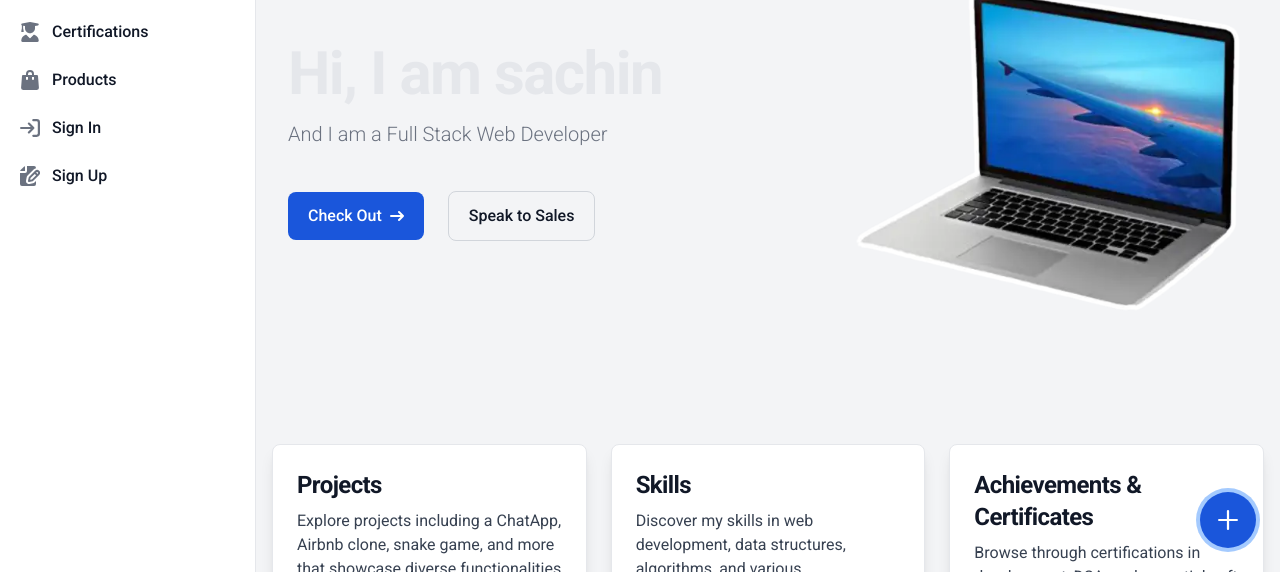
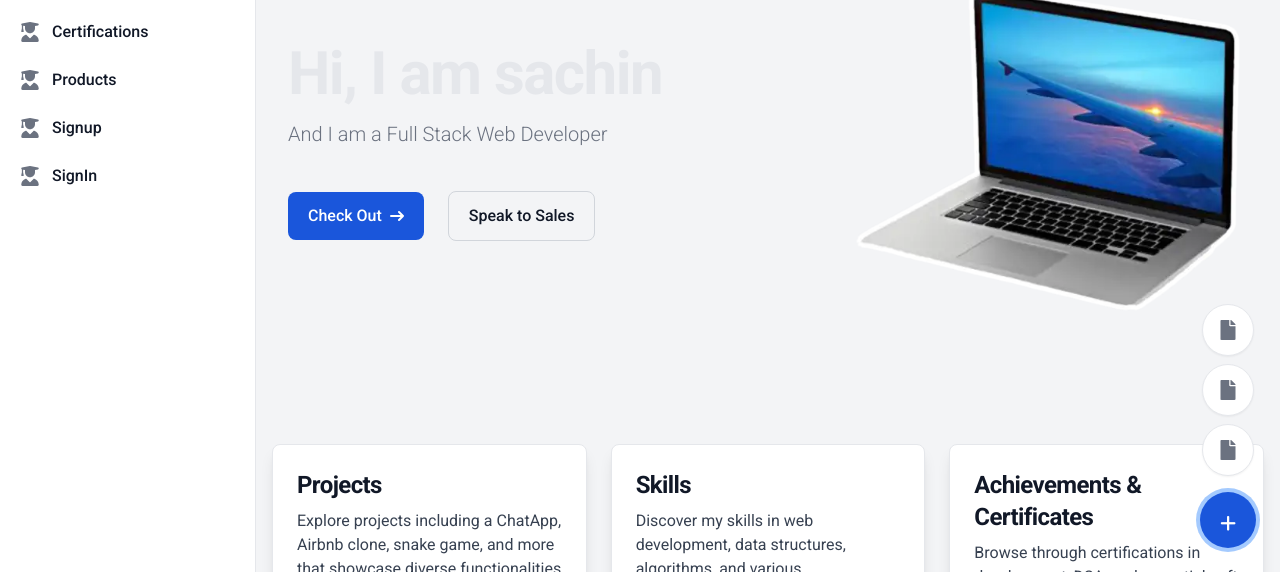
Before and after one commit to sachinkashi21/protfolio, a React (Vite) app: page / in a window 1280 px wide. Both pictures are taken after a click on the button "Open actions menu". Shown: the part 228-800 px from the top of the page. Built offline with nearby package versions, Linux system fonts and the light colour scheme.

Commit message:
added states for open-close windows

```diff
--- a/src/Layouts/Layout1.jsx
+++ b/src/Layouts/Layout1.jsx
@@ -1,21 +1,37 @@
-import React from 'react'
+import React, { useState } from 'react'
 import Navbar from '../components/Navbar'
 import Speeddial from '../components/Speeddial'
 import Footer from '../components/Footer'
 import Sidebar from '../components/Sidebar'
 import { Outlet } from 'react-router-dom';
 
-const Layout1 = ({children}) => {
+const Layout1 = () => {
+  const [isDrawerOpen, SetIsDrawerOpen] = useState(true);
+
+  let toggleDrawer = () => {
+    SetIsDrawerOpen(!isDrawerOpen);
+  }
   return (
     <>
-      <Navbar></Navbar>
-      <Sidebar></Sidebar>
+      <Navbar isDrawerOpen={isDrawerOpen} toggleDrawer={toggleDrawer}></Navbar>
+      <Sidebar isDrawerOpen={isDrawerOpen}></Sidebar>
       <div className="p-4 sm:ml-64 bg-gray-100 dark:bg-gray-900 text-gray-200">
-      <Outlet />
-        <Speeddial style={{ zIndex: 100 }} />
-        <Footer className="dark:bg-gray-800" />
+        <div
+          style={{
+            opacity:
+              window.matchMedia('(max-width: 640px)').matches && isDrawerOpen // Small screen check
+                ? 0.25
+                : 1,
+            transition: 'opacity 0.3s ease'
+          }}
+        >
+          <Outlet />
+          <Speeddial style={{ zIndex: 10 }} />
+          <Footer className="dark:bg-gray-800" />
+        </div>
       </div>
     </>
+
   )
 }
 
--- a/src/components/Sidebar.jsx
+++ b/src/components/Sidebar.jsx
@@ -1,68 +1,66 @@
 import React from 'react'
 import { useNavigate } from 'react-router-dom';
 import { FaHouse, FaUserGraduate, FaDatabase } from "react-icons/fa6";
-import {FaCode} from "react-icons/fa"
+import { FaCode } from "react-icons/fa"
 
-const Sidebar = () => {
+const Sidebar = ({ isDrawerOpen }) => {
    const navigate = useNavigate();
+   console.log(isDrawerOpen);
    return (
-    <aside id="logo-sidebar" className="fixed top-0 left-0 z-40 w-64 h-screen pt-20 transition-transform -translate-x-full bg-white border-r border-gray-200 sm:translate-x-0 dark:bg-gray-800 dark:border-gray-700" aria-label="Sidebar">
+      <aside id="logo-sidebar" className={`fixed top-0 left-0 z-40 h-screen pt-20 transition-transform ${isDrawerOpen
+            ? 'w-64 sm:translate-x-0'
+            : 'w-0 sm:translate-x-0 sm:w-64'
+         } bg-white border-r border-gray-200 sm:translate-x-0 dark:bg-gray-800 dark:border-gray-700`}>
+         {isDrawerOpen ?
             <div className="h-full px-3 pb-4 pt-4 overflow-y-auto bg-white dark:bg-gray-800">
                <ul className="space-y-2 font-medium">
                   <li>
-                  <div onClick={()=>navigate("/")} className="flex items-center p-2 text-gray-900 rounded-lg dark:text-white hover:bg-gray-100 dark:hover:bg-gray-700 group">
-                     <FaHouse className="w-5 h-5 text-gray-500 transition duration-75 dark:text-gray-400 group-hover:text-gray-900 dark:group-hover:text-white"  aria-hidden="true"    />
-                     <span className="ms-3">Home</span>
+                     <div onClick={() => navigate("/")} className="flex items-center p-2 text-gray-900 rounded-lg dark:text-white hover:bg-gray-100 dark:hover:bg-gray-700 group">
+                        <FaHouse className="w-5 h-5 text-gray-500 transition duration-75 dark:text-gray-400 group-hover:text-gray-900 dark:group-hover:text-white"/>
+                        <span className="flex-1 ms-3 whitespace-nowrap">Home</span>
                      </div>
                   </li>
                   <li>
-                  <div onClick={()=>navigate("/project")} className="flex items-center p-2 text-gray-900 rounded-lg dark:text-white hover:bg-gray-100 dark:hover:bg-gray-700 group">
-                     <FaDatabase className="flex-shrink-0 w-5 h-5 text-gray-500 transition duration-75 dark:text-gray-400 group-hover:text-gray-900 dark:group-hover:text-white" aria-hidden="true" />
+                     <div onClick={() => navigate("/project")} className="flex items-center p-2 text-gray-900 rounded-lg dark:text-white hover:bg-gray-100 dark:hover:bg-gray-700 group">
+                        <FaDatabase className="flex-shrink-0 w-5 h-5 text-gray-500 transition duration-75 dark:text-gray-400 group-hover:text-gray-900 dark:group-hover:text-white"/>
                         <span className="flex-1 ms-3 whitespace-nowrap">Projects</span>
-                     {/* <span className="inline-flex items-center justify-center px-2 ms-3 text-sm font-medium text-gray-800 bg-gray-100 rounded-full dark:bg-gray-700 dark:text-gray-300">Pro</span> */}
                      </div>
                   </li>
                   <li>
-                  <div onClick={()=>navigate("/skill")} className="flex items-center p-2 text-gray-900 rounded-lg dark:text-white hover:bg-gray-100 dark:hover:bg-gray-700 group">
-                     <FaCode className="flex-shrink-0 w-5 h-5 text-gray-500 transition duration-75 dark:text-gray-400 group-hover:text-gray-900 dark:group-hover:text-white" aria-hidden="true" />
+                     <div onClick={() => navigate("/skill")} className="flex items-center p-2 text-gray-900 rounded-lg dark:text-white hover:bg-gray-100 dark:hover:bg-gray-700 group">
+                        <FaCode className="flex-shrink-0 w-5 h-5 text-gray-500 transition duration-75 dark:text-gray-400 group-hover:text-gray-900 dark:group-hover:text-white"/>
                         <span className="flex-1 ms-3 whitespace-nowrap">Skills</span>
-                     {/* <span className="inline-flex items-center justify-center w-3 h-3 p-3 ms-3 text-sm font-medium text-blue-800 bg-blue-100 rounded-full dark:bg-blue-900 dark:text-blue-300">3</span> */}
                      </div>
                   </li>
                   <li>
-                  <div onClick={()=>navigate("/certificate")} className="flex items-center p-2 text-gray-900 rounded-lg dark:text-white hover:bg-gray-100 dark:hover:bg-gray-700 group">
-                     <FaUserGraduate className="flex-shrink-0 w-5 h-5 text-gray-500 transition duration-75 dark:text-gray-400 group-hover:text-gray-900 dark:group-hover:text-white" aria-hidden="true" />
+                     <div onClick={() => navigate("/certificate")} className="flex items-center p-2 text-gray-900 rounded-lg dark:text-white hover:bg-gray-100 dark:hover:bg-gray-700 group">
+                        <FaUserGraduate className="flex-shrink-0 w-5 h-5 text-gray-500 transition duration-75 dark:text-gray-400 group-hover:text-gray-900 dark:group-hover:text-white"/>
                         <span className="flex-1 ms-3 whitespace-nowrap">Certifications</span>
                      </div>
                   </li>
                   <li>
-                  <div className="flex items-center p-2 text-gray-900 rounded-lg dark:text-white hover:bg-gray-100 dark:hover:bg-gray-700 group">
-                     <svg className="flex-shrink-0 w-5 h-5 text-gray-500 transition duration-75 dark:text-gray-400 group-hover:text-gray-900 dark:group-hover:text-white" aria-hidden="true" xmlns="http://www.w3.org/2000/svg" fill="currentColor" viewBox="0 0 18 20">
-                        <path d="M17 5.923A1 1 0 0 0 16 5h-3V4a4 4 0 1 0-8 0v1H2a1 1 0 0 0-1 .923L.086 17.846A2 2 0 0 0 2.08 20h13.84a2 2 0 0 0 1.994-2.153L17 5.923ZM7 9a1 1 0 0 1-2 0V7h2v2Zm0-5a2 2 0 1 1 4 0v1H7V4Zm6 5a1 1 0 1 1-2 0V7h2v2Z" />
-                     </svg>
+                     <div onClick={() => navigate("/certificate")} className="flex items-center p-2 text-gray-900 rounded-lg dark:text-white hover:bg-gray-100 dark:hover:bg-gray-700 group">
+                        <FaUserGraduate className="flex-shrink-0 w-5 h-5 text-gray-500 transition duration-75 dark:text-gray-400 group-hover:text-gray-900 dark:group-hover:text-white"/>
                         <span className="flex-1 ms-3 whitespace-nowrap">Products</span>
                      </div>
                   </li>
                   <li>
-                  <div className="flex items-center p-2 text-gray-900 rounded-lg dark:text-white hover:bg-gray-100 dark:hover:bg-gray-700 group">
-                     <svg className="flex-shrink-0 w-5 h-5 text-gray-500 transition duration-75 dark:text-gray-400 group-hover:text-gray-900 dark:group-hover:text-white" aria-hidden="true" xmlns="http://www.w3.org/2000/svg" fill="none" viewBox="0 0 18 16">
-                        <path stroke="currentColor" strokeLinecap="round" strokeLinejoin="round" strokeWidth="2" d="M1 8h11m0 0L8 4m4 4-4 4m4-11h3a2 2 0 0 1 2 2v10a2 2 0 0 1-2 2h-3" />
-                     </svg>
-                     <span className="flex-1 ms-3 whitespace-nowrap">Sign In</span>
+                     <div onClick={() => navigate("/certificate")} className="flex items-center p-2 text-gray-900 rounded-lg dark:text-white hover:bg-gray-100 dark:hover:bg-gray-700 group">
+                        <FaUserGraduate className="flex-shrink-0 w-5 h-5 text-gray-500 transition duration-75 dark:text-gray-400 group-hover:text-gray-900 dark:group-hover:text-white"/>
+                        <span className="flex-1 ms-3 whitespace-nowrap">Signup</span>
                      </div>
                   </li>
                   <li>
-                  <div className="flex items-center p-2 text-gray-900 rounded-lg dark:text-white hover:bg-gray-100 dark:hover:bg-gray-700 group">
-                     <svg className="flex-shrink-0 w-5 h-5 text-gray-500 transition duration-75 dark:text-gray-400 group-hover:text-gray-900 dark:group-hover:text-white" aria-hidden="true" xmlns="http://www.w3.org/2000/svg" fill="currentColor" viewBox="0 0 20 20">
-                        <path d="M5 5V.13a2.96 2.96 0 0 0-1.293.749L.879 3.707A2.96 2.96 0 0 0 .13 5H5Z" />
-                        <path d="M6.737 11.061a2.961 2.961 0 0 1 .81-1.515l6.117-6.116A4.839 4.839 0 0 1 16 2.141V2a1.97 1.97 0 0 0-1.933-2H7v5a2 2 0 0 1-2 2H0v11a1.969 1.969 0 0 0 1.933 2h12.134A1.97 1.97 0 0 0 16 18v-3.093l-1.546 1.546c-.413.413-.94.695-1.513.81l-3.4.679a2.947 2.947 0 0 1-1.85-.227 2.96 2.96 0 0 1-1.635-3.257l.681-3.397Z" />
-                        <path d="M8.961 16a.93.93 0 0 0 .189-.019l3.4-.679a.961.961 0 0 0 .49-.263l6.118-6.117a2.884 2.884 0 0 0-4.079-4.078l-6.117 6.117a.96.96 0 0 0-.263.491l-.679 3.4A.961.961 0 0 0 8.961 16Zm7.477-9.8a.958.958 0 0 1 .68-.281.961.961 0 0 1 .682 1.644l-.315.315-1.36-1.36.313-.318Zm-5.911 5.911 4.236-4.236 1.359 1.359-4.236 4.237-1.7.339.341-1.699Z" />
-                     </svg>
-                     <span className="flex-1 ms-3 whitespace-nowrap">Sign Up</span>
+                     <div onClick={() => navigate("/certificate")} className="flex items-center p-2 text-gray-900 rounded-lg dark:text-white hover:bg-gray-100 dark:hover:bg-gray-700 group">
+                        <FaUserGraduate className="flex-shrink-0 w-5 h-5 text-gray-500 transition duration-75 dark:text-gray-400 group-hover:text-gray-900 dark:group-hover:text-white"/>
+                        <span className="flex-1 ms-3 whitespace-nowrap">SignIn</span>
                      </div>
                   </li>
+
                </ul>
             </div>
+            : <></>
+         }
       </aside>
    )
 }
--- a/src/components/Speeddial.jsx
+++ b/src/components/Speeddial.jsx
@@ -1,104 +1,60 @@
-import React from 'react';
+import React, { useState } from 'react';
 import { FaFile } from 'react-icons/fa';
-
 
 const Speeddial = () => {
   let items = [
     {
-            name: "resume",
+      name: "Resume",
       icon: <FaFile className="w-5 h-5" />
     },
     {
+      name: "Resume",
+      icon: <FaFile className="w-5 h-5" />
+    },
+    {
+      name: "Resume",
+      icon: <FaFile className="w-5 h-5" />
+    }
+  ];
 
-        }
-    ]
+  const [isOpen, setIsOpen] = useState(false);
+  const [hoveredIndex, setHoveredIndex] = useState(null);  // Track hovered item index
+
   return (
-        <div data-dial-init class="fixed end-6 bottom-6 group">
-            <div id="speed-dial-menu-default" class="flex flex-col items-center hidden mb-4 space-y-2">
-                {/* Resume Button */}
-                {items.map((ele) => {
-                    return (<>
-                        <button type="button" data-tooltip-target="tooltip-share" data-tooltip-placement="left" class="flex justify-center items-center w-[52px] h-[52px] text-gray-500 hover:text-gray-900 bg-white rounded-full border border-gray-200 dark:border-gray-600 shadow-sm dark:hover:text-white dark:text-gray-400 hover:bg-gray-50 dark:bg-gray-700 dark:hover:bg-gray-600 focus:ring-4 focus:ring-gray-300 focus:outline-none dark:focus:ring-gray-400">
-                            {/* <svg  aria-hidden="true" xmlns="http://www.w3.org/2000/svg" fill="currentColor" viewBox="0 0 18 18">
-                <path d="M14.419 10.581a3.564 3.564 0 0 0-2.574 1.1l-4.756-2.49a3.54 3.54 0 0 0 .072-.71 3.55 3.55 0 0 0-.043-.428L11.67 6.1a3.56 3.56 0 1 0-.831-2.265c.006.143.02.286.043.428L6.33 6.218a3.573 3.573 0 1 0-.175 4.743l4.756 2.491a3.58 3.58 0 1 0 3.508-2.871Z"/>
-            </svg> */}
+    <div className="fixed end-6 bottom-6 group">
+      {isOpen ? (
+        <div className="flex flex-col items-center mb-4 space-y-2">
+          {items.map((ele, index) => (
+            <div
+              key={index}
+              className="relative group"
+              onMouseEnter={() => setHoveredIndex(index)}  // Set hovered item index
+              onMouseLeave={() => setHoveredIndex(null)}   // Reset hovered item index
+            >
+              <button
+                type="button"
+                className="flex justify-center items-center w-[52px] h-[52px] text-gray-500 hover:text-gray-900 bg-white rounded-full border border-gray-200 dark:border-gray-600 shadow-sm dark:hover:text-white dark:text-gray-400 hover:bg-gray-50 dark:bg-gray-700 dark:hover:bg-gray-600 focus:ring-4 focus:ring-gray-300 focus:outline-none dark:focus:ring-gray-400"
+              >
                 {ele.icon}
-                            <span class="sr-only">{ele.name}</span>
               </button>
-                        <div id="tooltip-share" role="tooltip" class="absolute z-10 invisible inline-block w-auto px-3 py-2 text-sm font-medium text-white transition-opacity duration-300 bg-gray-900 rounded-lg shadow-sm opacity-0 tooltip dark:bg-gray-700">
+
+              {/* Display name only for the hovered element */}
+              {hoveredIndex === index && (
+                <span className="absolute bottom-full mb-2 px-2 py-1 text-xs text-white bg-gray-800 rounded opacity-100 transition-opacity" style={{zIndex:11}}>
                   {ele.name}
-                            <div class="tooltip-arrow" data-popper-arrow></div>
+                </span>
+              )}
             </div>
-                    </>
-                    )
-                })}
-                {/* <a
-          href="/path-to-your-resume.pdf"
-          target="_blank"
-          rel="noopener noreferrer"
-          data-tooltip-target="tooltip-resume"
-          data-tooltip-placement="left"
-          className="flex justify-center items-center w-[52px] h-[52px] bg-white rounded-full border border-gray-200 dark:border-gray-600 shadow-sm dark:bg-gray-700 dark:text-gray-400 text-gray-500 hover:bg-gray-50 dark:hover:bg-gray-600 dark:hover:text-white"
+          ))}
+        </div>
+      ) : null}
+
+      <button
+        type="button"
+        className="flex items-center justify-center text-white bg-blue-700 rounded-full w-14 h-14 hover:bg-blue-800 dark:bg-blue-600 dark:hover:bg-blue-700 focus:ring-4 focus:ring-blue-300 focus:outline-none dark:focus:ring-blue-800"
+        onClick={() => setIsOpen(!isOpen)}
       >
-          📄
-          <span className="sr-only">View Resume</span>
-        </a>
-
-
-        <a
-          href="mailto:your-email@example.com"
-          data-tooltip-target="tooltip-email"
-          data-tooltip-placement="left"
-          className="flex justify-center items-center w-[52px] h-[52px] bg-white rounded-full border border-gray-200 dark:border-gray-600 shadow-sm dark:bg-gray-700 dark:text-gray-400 text-gray-500 hover:bg-gray-50 dark:hover:bg-gray-600 dark:hover:text-white"
-        >
-          ✉️
-          <span className="sr-only">Email Me</span>
-        </a>
-
-
-        <a
-          href="https://www.linkedin.com/in/your-profile"
-          target="_blank"
-          rel="noopener noreferrer"
-          data-tooltip-target="tooltip-linkedin"
-          data-tooltip-placement="left"
-          className="flex justify-center items-center w-[52px] h-[52px] bg-white rounded-full border border-gray-200 dark:border-gray-600 shadow-sm dark:bg-gray-700 dark:text-gray-400 text-gray-500 hover:bg-gray-50 dark:hover:bg-gray-600 dark:hover:text-white"
-        >
-          🔗
-          <span className="sr-only">LinkedIn Profile</span>
-        </a>
-
-
-        <a
-          href="https://github.com/your-username"
-          target="_blank"
-          rel="noopener noreferrer"
-          data-tooltip-target="tooltip-github"
-          data-tooltip-placement="left"
-          className="flex justify-center items-center w-[52px] h-[52px] bg-white rounded-full border border-gray-200 dark:border-gray-600 shadow-sm dark:bg-gray-700 dark:text-gray-400 text-gray-500 hover:bg-gray-50 dark:hover:bg-gray-600 dark:hover:text-white"
-        >
-          🐙
-          <span className="sr-only">GitHub Profile</span>
-        </a>
-
-
-        <a
-          href="https://your-portfolio-site.com"
-          target="_blank"
-          rel="noopener noreferrer"
-          data-tooltip-target="tooltip-portfolio"
-          data-tooltip-placement="left"
-          className="flex justify-center items-center w-[52px] h-[52px] bg-white rounded-full border border-gray-200 dark:border-gray-600 shadow-sm dark:bg-gray-700 dark:text-gray-400 text-gray-500 hover:bg-gray-50 dark:hover:bg-gray-600 dark:hover:text-white"
-        >
-          🌐
-          <span className="sr-only">Portfolio Website</span>
-        </a> */}
-            </div>
-
-            <button type="button" data-dial-toggle="speed-dial-menu-default" aria-controls="speed-dial-menu-default" aria-expanded="false" className="flex items-center justify-center text-white bg-blue-700 rounded-full w-14 h-14 hover:bg-blue-800 dark:bg-blue-600 dark:hover:bg-blue-700 focus:ring-4 focus:ring-blue-300 focus:outline-none dark:focus:ring-blue-800">
-                <svg className="w-5 h-5 transition-transform group-hover:rotate-45" aria-hidden="true" xmlns="http://www.w3.org/2000/svg" fill="none" viewBox="0 0 18 18">
-                    <path stroke="currentColor" strokeLinecap="round" strokeLinejoin="round" strokeWidth="2" d="M9 1v16M1 9h16" />
-                </svg>
+        <i className="fa-solid fa-plus w-5 h-5 text-lg transition-transform group-hover:rotate-45"></i>
         <span className="sr-only">Open actions menu</span>
       </button>
     </div>
--- a/src/pages/Dashboard.jsx
+++ b/src/pages/Dashboard.jsx
@@ -31,6 +31,7 @@ const Dashboard = () => {
                     </a>
                 ))}
             </div>
+            <div style={{height:"150px"}}> </div>
         </div>
     );
 };
--- a/src/pages/Home.jsx
+++ b/src/pages/Home.jsx
@@ -56,9 +56,9 @@ const Home = () => {
             redirectUrl="/dashboard"
           />
         </div>
-        <hr class="border-0 h-px bg-gray-300 dark:bg-gray-900 my-4 mx-auto w-3/4" />
+        <hr className="border-0 h-px bg-gray-300 dark:bg-gray-900 my-4 mx-auto w-3/4" />
         <About/>
-        <hr class="border-0 h-px bg-gray-100 dark:bg-gray-900 my-4 mx-auto w-3/4" />
+        <hr className="border-0 h-px bg-gray-100 dark:bg-gray-900 my-4 mx-auto w-3/4" />
       </div>
     </>
   );
```
Also changed, not shown: src/components/Navbar.jsx (+6 -5 lines). Lines whose indentation alone changed are shown as unchanged.
